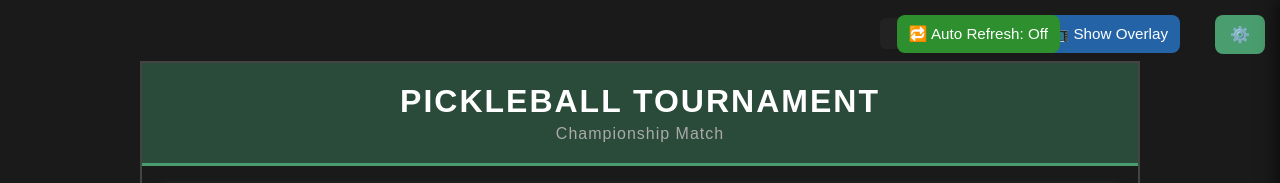
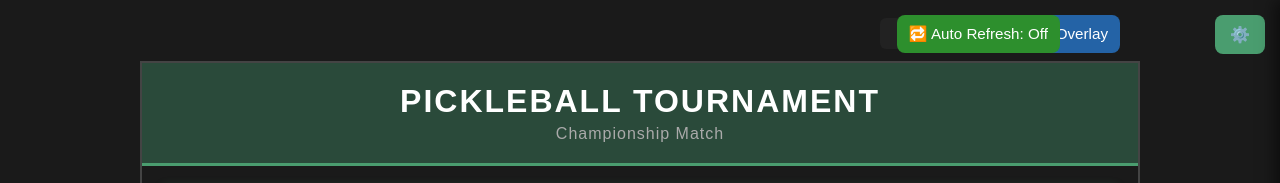
Before and after one commit to jaydacillo03-bot/ATPPickleball, a plain HTML site: page index.html in a window 1280 px wide. Shown: the top 183 px of the page. Drawn offline with Linux system fonts and the light colour scheme.

Commit message:
UI: increase gap between auto-refresh and overlay buttons by moving overlay button

```diff
--- a/index.html
+++ b/index.html
@@ -55,7 +55,7 @@
         .overlay-toggle {
             position: fixed;
             top: 15px;
-            right: 100px;
+            right: 160px; /* increased to add space between refresh and overlay buttons */
             background: #2463a6;
             color: white;
             border: none;
```
